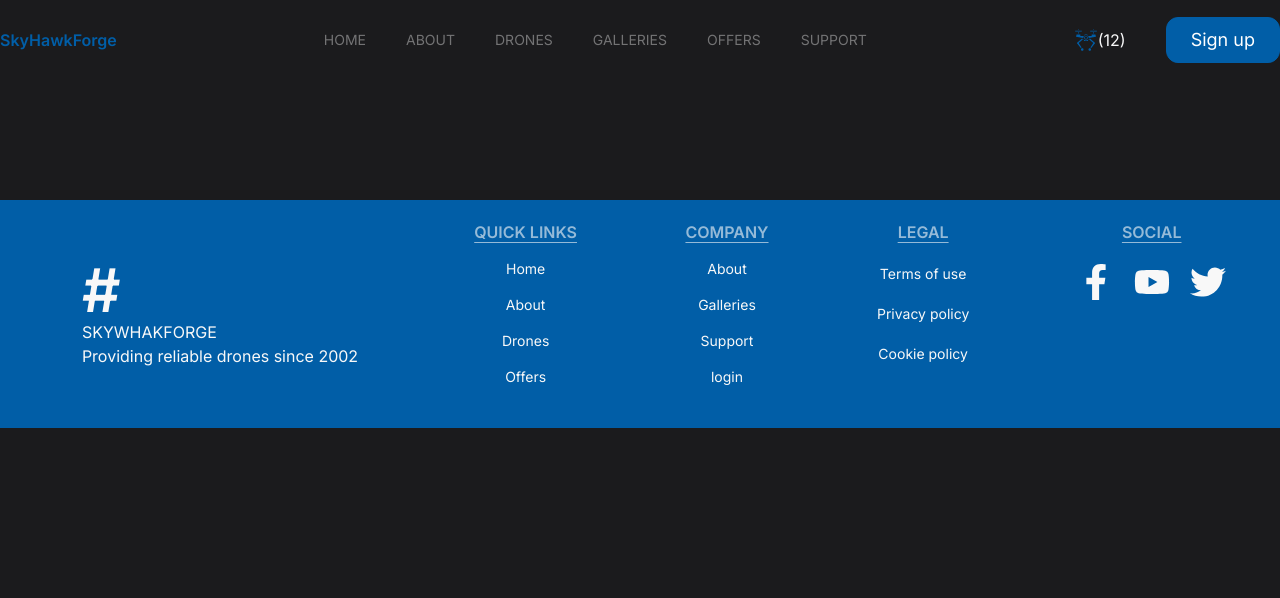
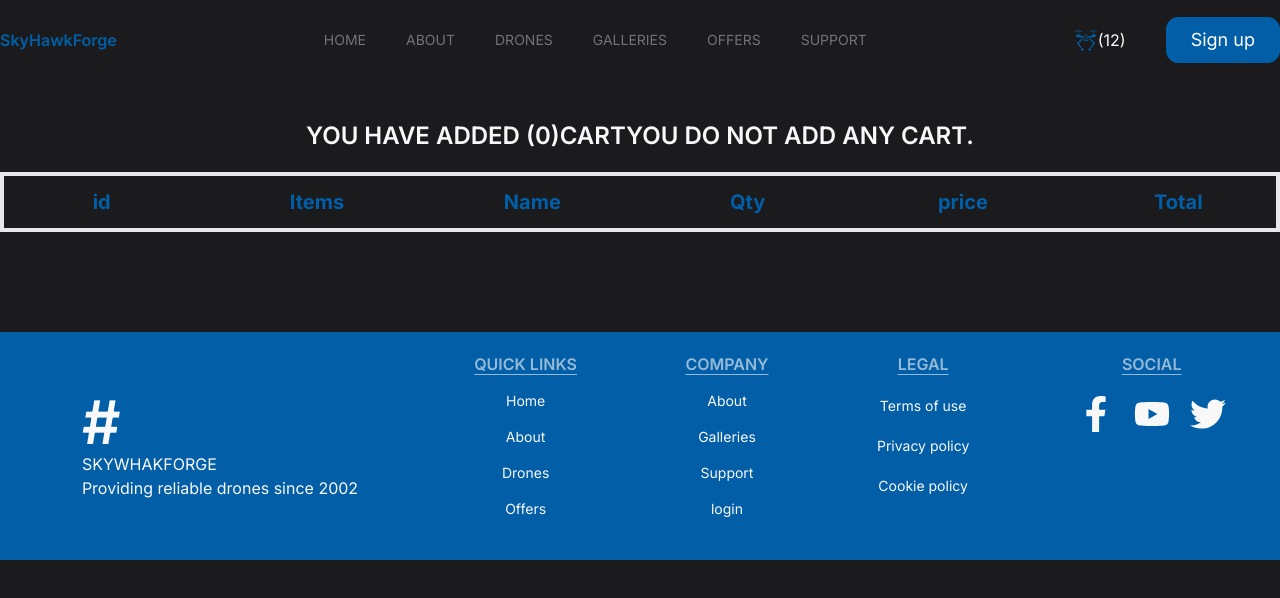
Before and after one commit to Hossain-A1/skyhwakforge-frontend, a Next.js app: page /cart in a window 1280 px wide. Shown: the top 598 px of the page. Built offline with nearby package versions, Linux system fonts and the light colour scheme.

Commit message:
cart page added

```diff
--- /dev/null
+++ b/app/cart/_components/CartItem .tsx
@@ -0,0 +1,48 @@
+import { droneType } from "@/types/drone.type";
+import Image from "next/image";
+
+interface CartItemProps {
+  addedCart: droneType;
+}
+
+const CartItem: React.FC<CartItemProps> = ({ addedCart }) => {
+  return (
+    <section className="border py-2">
+      <div className='grid grid-cols-6 text-center items-center gap-5'>
+        <div>
+          <strong>{addedCart._id.substring(0, 10)}</strong>
+        </div>
+        <div className='flex justify-center items-center'>
+          <div className='overflow-hidden h-16 w-16 flex justify-center items-center'>
+            <Image
+              src={addedCart.images[0]}
+              alt={addedCart.title}
+              height={280}
+              width={280}
+              priority
+              className='h-full w-full object-cover '
+            />
+          </div>
+        </div>
+
+        <div>
+          <strong>{addedCart.title}</strong>
+        </div>
+
+        <div>
+          <strong>{addedCart.count}</strong>
+        </div>
+
+        <div>
+          <strong>{addedCart.price}</strong>
+        </div>
+
+        <div>
+          <strong>{addedCart.price * addedCart.count}</strong>
+        </div>
+      </div>
+    </section>
+  );
+};
+
+export default CartItem;
--- a/app/cart/page.tsx
+++ b/app/cart/page.tsx
@@ -1,20 +1,32 @@
 "use client";
 import { RootState } from "@/redux/store";
 import { useSelector } from "react-redux";
+import CartItem from "./_components/CartItem ";
+
 
 const CartPage = () => {
   const cart = useSelector((state: RootState) => state.cart.droneType);
 
-  console.log(cart);
+
   return (
-    <main className='container sp mt-10'>
-      <div>
-        {cart && cart?.map((cartItem)=>(
-          <div key={cartItem._id}>
-            <h1>{cartItem.about}</h1>
-          </div>
+    <main className='container sp mt-10 space-y-5 '>
+
+      <h2 className="text-2xl font-semibold uppercase text-center">You have added ({cart.length})cart{cart?.length >= 1?"s":"You do not add any cart."}</h2>
+
+      <div className="grid grid-cols-6 text-center items-center gap-5 border-4 py-3 text-blue font-bold text-xl">
+          <h2>id</h2>
+          <h2>Items</h2>
+          <h2>Name</h2>
+          <h2>Qty</h2>
+          <h2>price</h2>
+          <h2>Total</h2>
+        </div>
+    <div className=" space-y-5">
+    {cart &&
+        cart?.map((addedCart) => (
+          <CartItem key={addedCart._id} addedCart={addedCart} />
         ))}
-      </div>
+    </div>
     </main>
   );
 };
```
